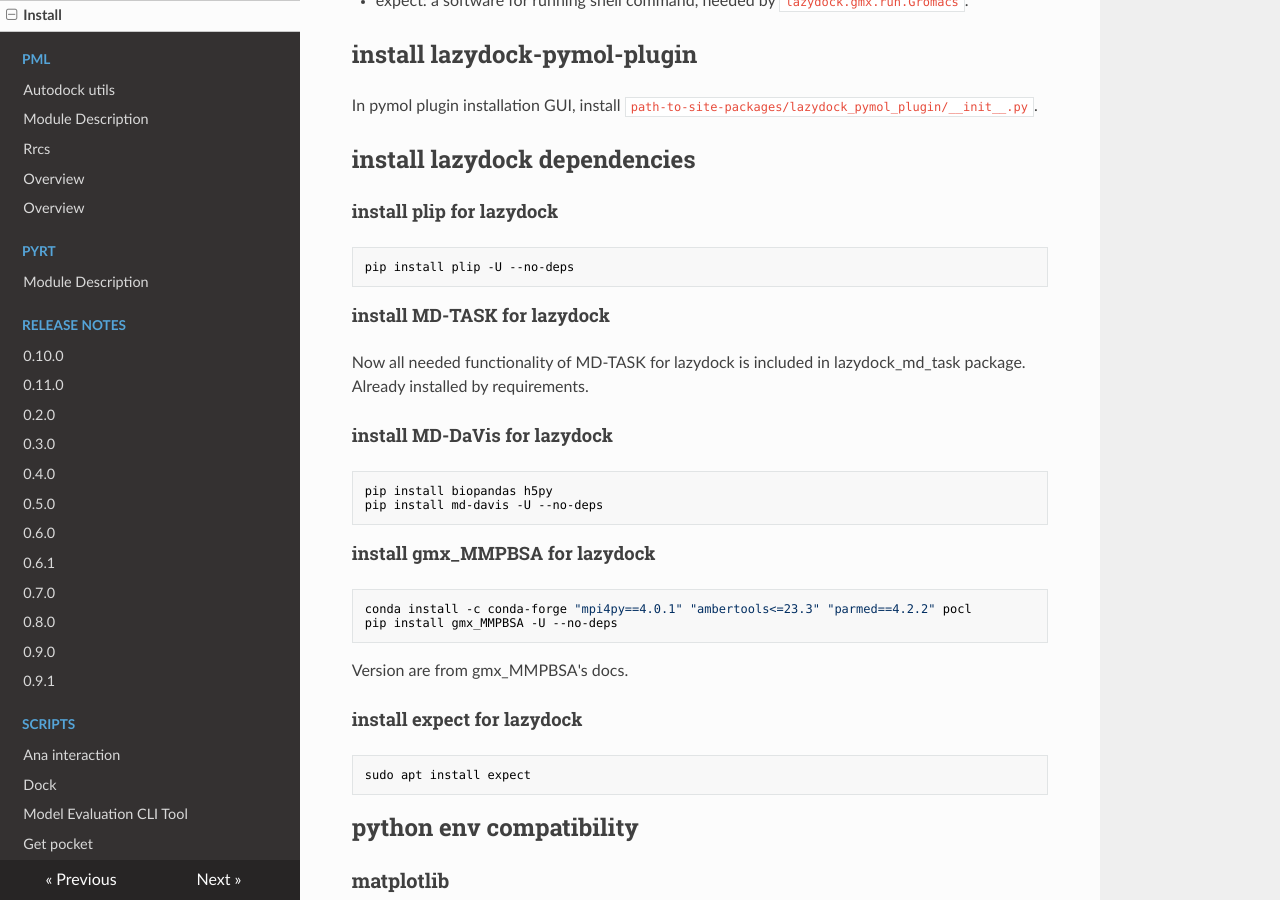
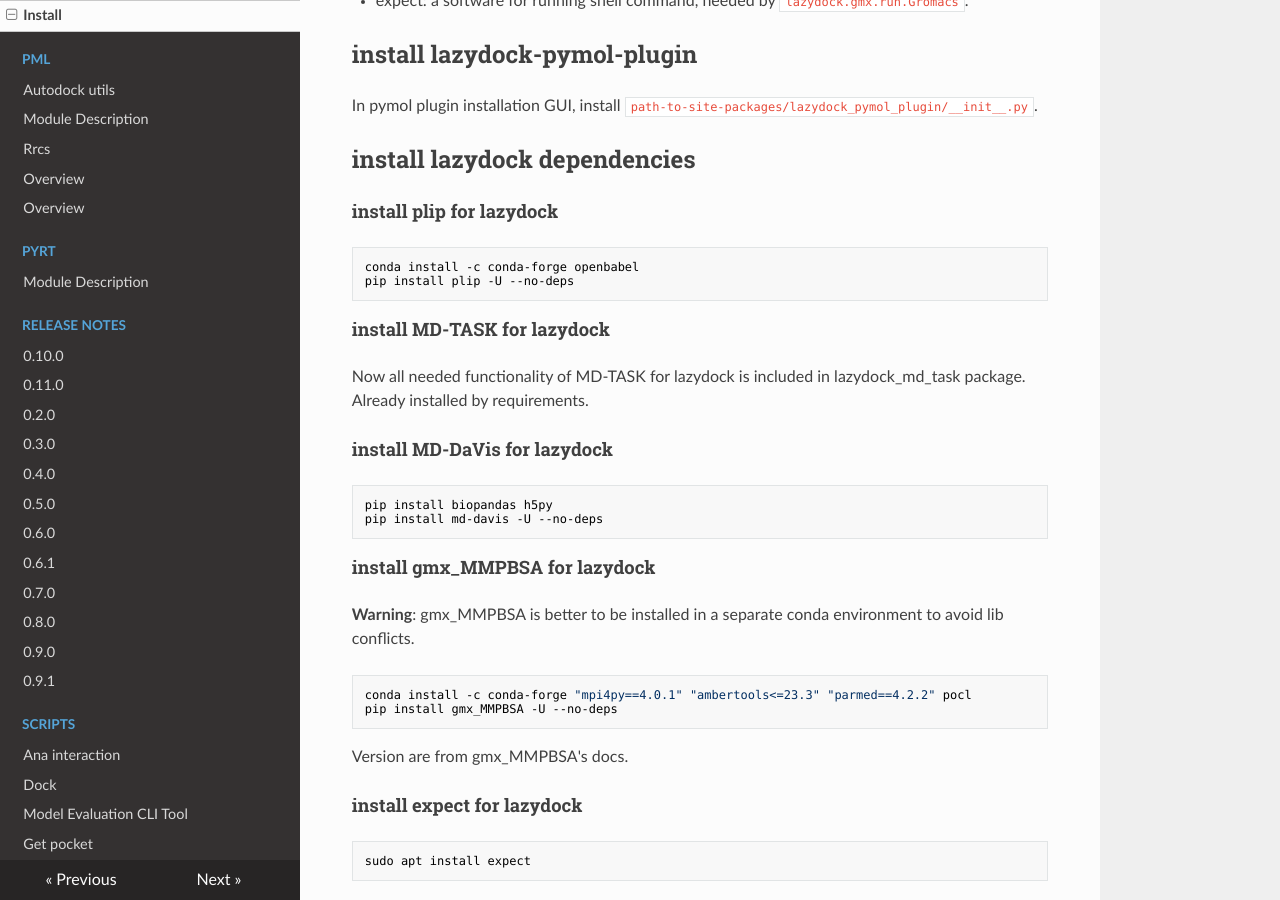
Before and after one commit to BHM-Bob/LazyDock, an MkDocs documentation site: the page built from docs/install.md, in a window 1280 px wide and 900 px high, scrolled down 726 px. Built offline with MkDocs 1.6.1, drawn with Linux system fonts in a browser that asks for light colours; nearby versions of some CDN libraries.

Commit message:
docs(install): update installation guide and add new instructions
- Update the installation guide for lazydock dependencies
- Add instructions for installing openbabel via conda
- Include a warning about potential library conflicts when installing gmx_MMPBSA

````diff
--- a/docs/install.md
+++ b/docs/install.md
@@ -34,6 +34,7 @@
 ## install lazydock dependencies
 #### install plip for lazydock
 ```bash
+conda install -c conda-forge openbabel
 pip install plip -U --no-deps
 ```
 
@@ -47,6 +48,7 @@
 ```
 
 #### install gmx_MMPBSA for lazydock
+**Warning**: gmx_MMPBSA is better to be installed in a separate conda environment to avoid lib conflicts.
 ```bash
 conda install -c conda-forge "mpi4py==4.0.1" "ambertools<=23.3" "parmed==4.2.2" pocl
 pip install gmx_MMPBSA -U --no-deps
````
Also changed, not shown: other parts of docs/install.md (+1 -1 lines).
